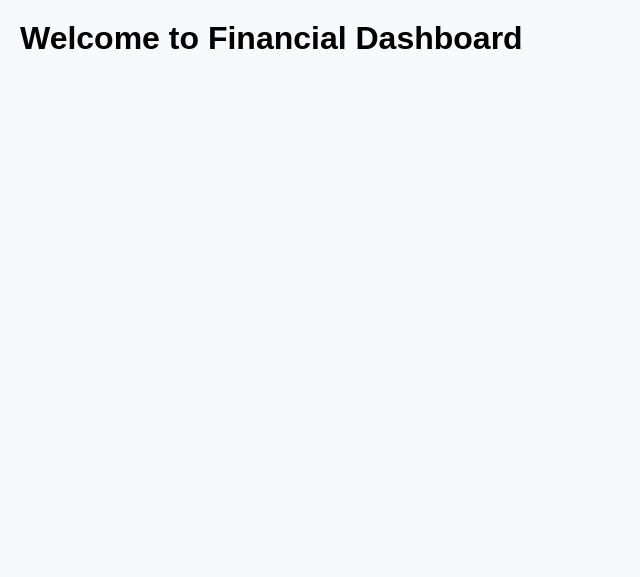
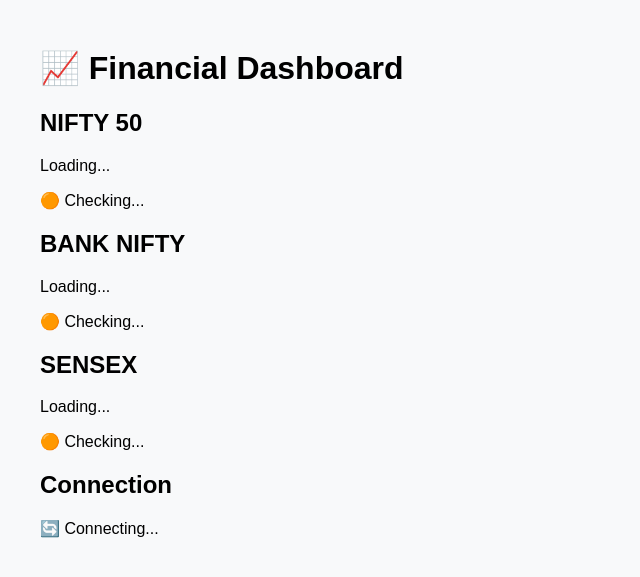
Before and after one commit to MrTradeBuddy/stock-analysis, a FastAPI app: page / in a window 1280 px wide. Shown: the top 577 px of the page, without its empty margins (0-640 px from the left). Run offline with FastAPI, Linux system fonts and the light colour scheme.

Commit message:
Update index.html

```diff
--- a/templates/index.html
+++ b/templates/index.html
@@ -3,13 +3,38 @@
 <head>
     <meta charset="UTF-8">
     <title>Financial Dashboard</title>
-    <link rel="stylesheet" href="{{ url_for('static', path='css/reset.css') }}">
-    <link rel="stylesheet" href="{{ url_for('static', path='css/styles.css') }}">
+    <link rel="stylesheet" href="/static/css/styles.css">
 </head>
 <body>
-    <h1>Welcome to Financial Dashboard</h1>
-    <div id="market-data"></div>
+    <div class="container">
+        <h1 class="dashboard-title">📈 Financial Dashboard</h1>
 
-    <script src="{{ url_for('static', path='js/script.js') }}"></script>
+        <div class="dashboard-grid">
+            <div class="card">
+                <h2 class="symbol">NIFTY 50</h2>
+                <p class="price" id="nifty-price">Loading...</p>
+                <p class="status" id="nifty-status">🟠 Checking...</p>
+            </div>
+
+            <div class="card">
+                <h2 class="symbol">BANK NIFTY</h2>
+                <p class="price" id="banknifty-price">Loading...</p>
+                <p class="status" id="banknifty-status">🟠 Checking...</p>
+            </div>
+
+            <div class="card">
+                <h2 class="symbol">SENSEX</h2>
+                <p class="price" id="sensex-price">Loading...</p>
+                <p class="status" id="sensex-status">🟠 Checking...</p>
+            </div>
+
+            <div class="card">
+                <h2 class="symbol">Connection</h2>
+                <p class="price" id="connection-status">🔄 Connecting...</p>
+            </div>
+        </div>
+    </div>
+
+    <script src="/static/js/script.js"></script>
 </body>
 </html>
```
